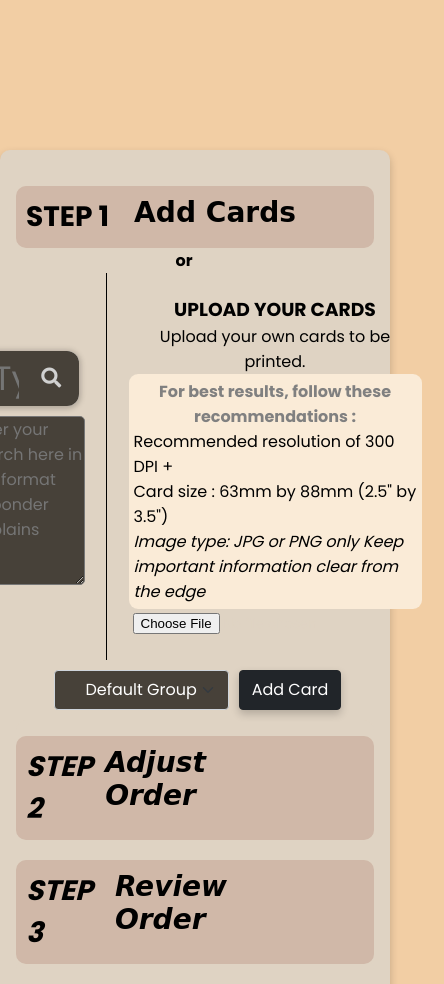
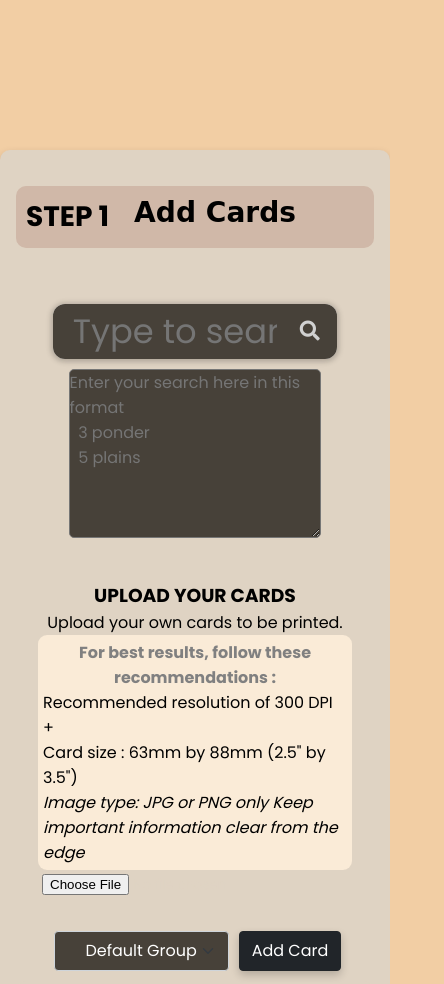
Before and after one commit to DEVP1209/Magic-Cards, a website: page index.html in a window 390 px wide. Shown: the top 984 px of the page, 444 px wide, since content can reach past the window. Drawn offline with nearby package versions, Linux system fonts and the light colour scheme; no server answers; a web font is replaced by a local one.

Commit message:
Mobile Responsive

```diff
--- a/index.html
+++ b/index.html
@@ -26,7 +26,7 @@
     <div class = "MainDiv">
     <div class="wrapper">
       <div><span class="Step3Span"><span class="Step1InnerSpan"><h3>STEP 1</h3><h3 style="font-family: 'Alkatra', cursive;">Add Cards</h3></span></div>
-      <div style="text-align: center; padding:0 20px; margin-right:22px; font-weight: bold;">or</div>
+      <div class = "or"style="text-align: center; padding:0 20px; margin-right:22px; font-weight: bold;">or</div>
       <div class="Card_textarea_div">
         <div class="cell-1">
           <div class="search-input">
--- a/style_final3.css
+++ b/style_final3.css
@@ -457,9 +457,24 @@ span.order-quantity,span.order-price {
   background-color:red;
 } */
 @media screen and (max-width: 1024px) {
-
+  .or{
+    color: transparent;
+  }
   .GroupDiv{
     grid-template-columns: repeat(2,1fr);
+  }
+  .Card_textarea{
+    width: 80%;
+  }
+  .cell-1{
+    width: 100%;
+    align-items: center;
+    justify-content: center;
+    display: flex;
+    flex-direction: column;
+  }
+  .cell-2{
+    border-left: 0;
   }
   .BackDiv{
     flex-direction: column;
@@ -470,7 +485,7 @@ span.order-quantity,span.order-price {
   }
   .step3-lft-cell2{
     flex: 0 0 100%;
-    max-width: 82%;
+    max-width: 60%;
   }
   .step3-mid{
     flex: 0 0 100%;
@@ -484,14 +499,18 @@ span.order-quantity,span.order-price {
   max-width: 100%;
 }
 .step3-rgt p {
-  font-size: 2.5vh;
+  font-size: 3vh;
   line-height: 4vh;
+}
+.Card_textarea_div{
+    flex-direction: column;
 }
 }
 @media screen and (max-width: 766px){
   .wrapper{
     max-width: 100%;
   }
+
   .GroupDiv{
     grid-template-columns: repeat(1,1fr);
   }
```
